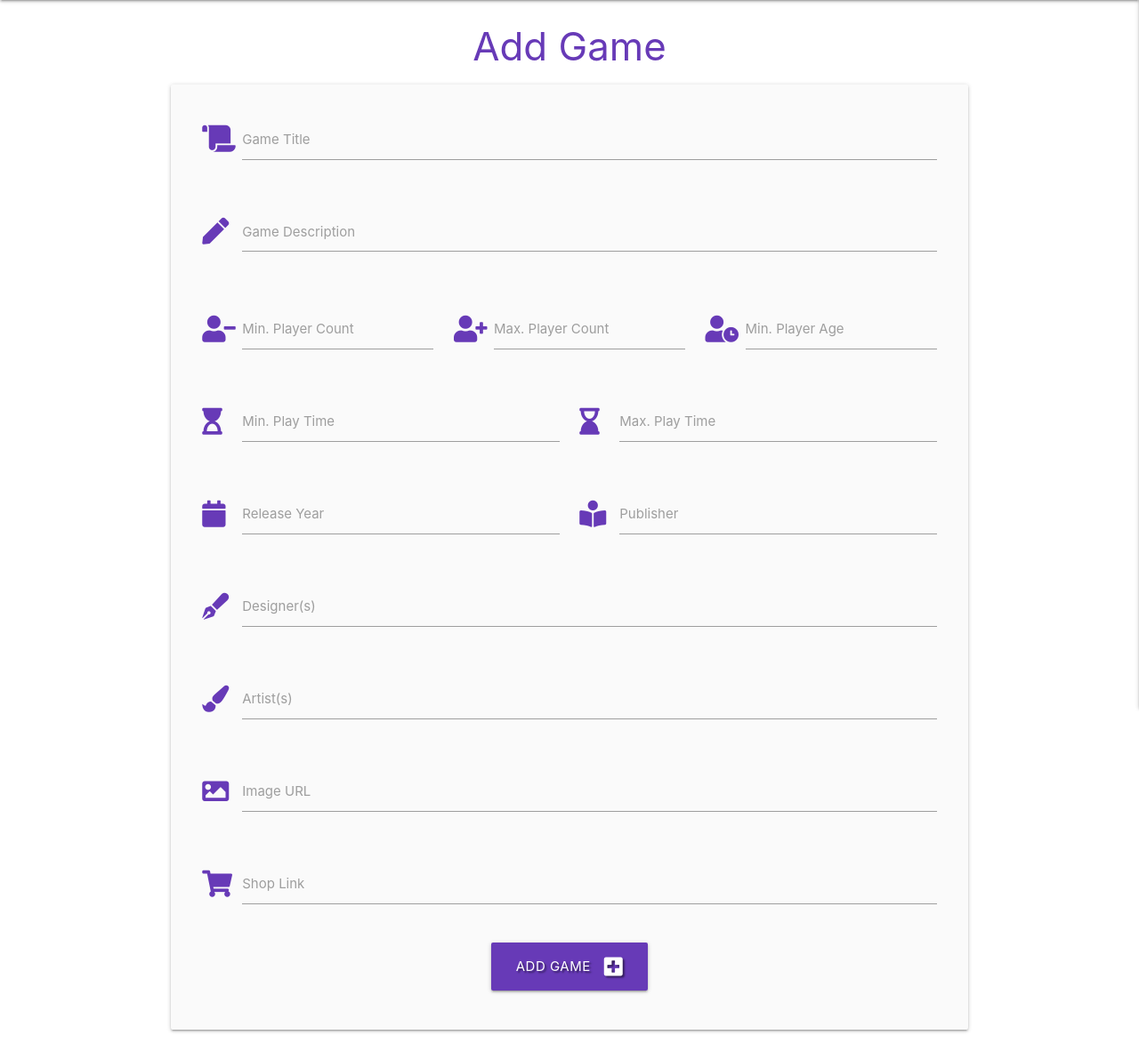
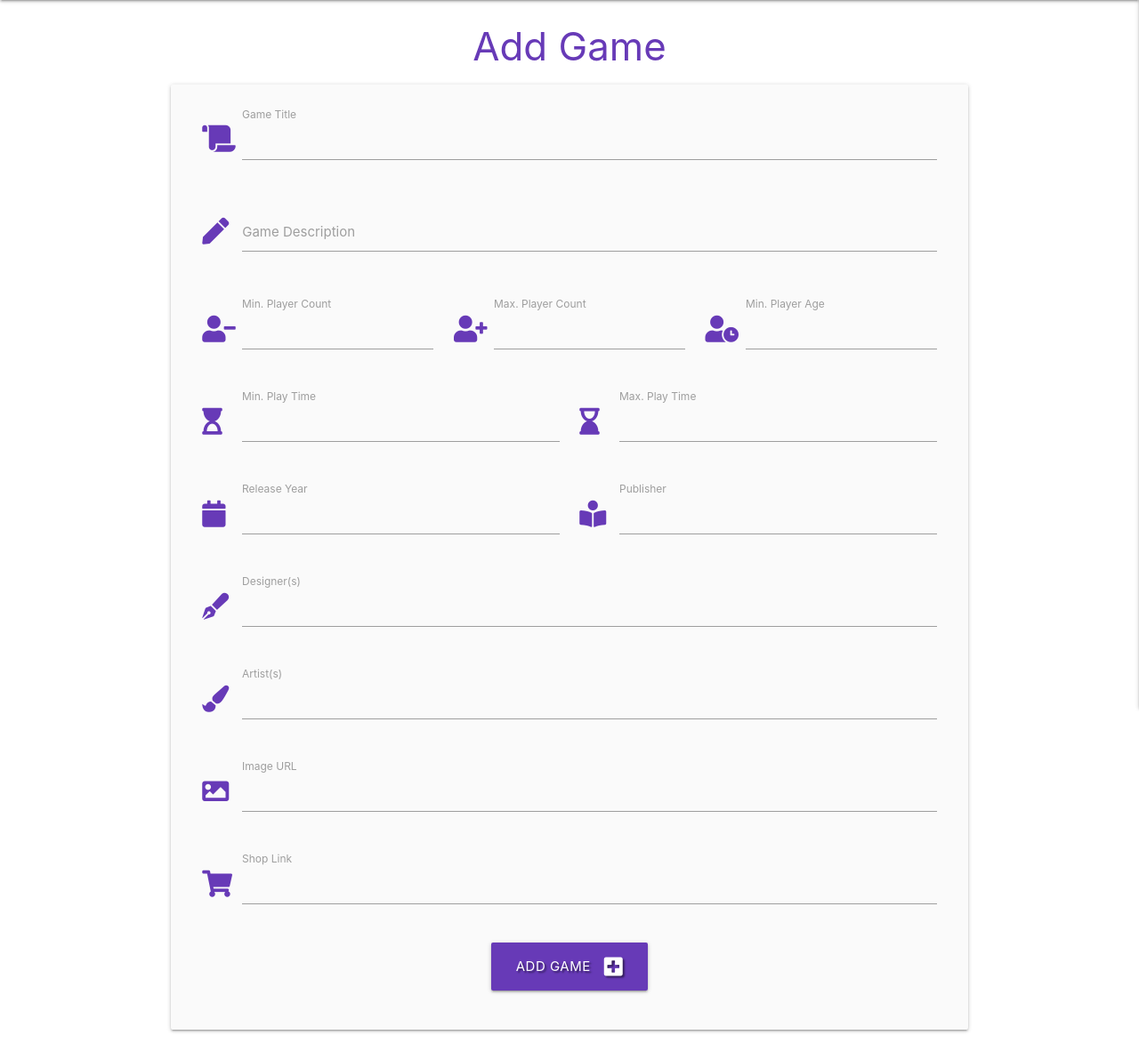
Before and after one commit to NickChapman1988/game-shelf, a Flask app: page /add_game in a window 1280 px wide. Shown: the part 64-1237 px from the top of the page at 89% size. Run offline with Flask 2, Linux system fonts and the light colour scheme; the visitor is signed in with stand-in values (Sample User, id 1); data that the repository does not hold is empty; some libraries are stand-ins or nearby versions.

Commit message:
Add form validation to Add Game form

```diff
--- a/app.py
+++ b/app.py
@@ -161,35 +161,37 @@ def add_game():
 
             # check if game already exists in db
             existing_game = mongo.db.catalogue.find_one(
-                {"game_title": request.form.get("game_title").lower()})
+                {"game_title": request.form.get("game_title")})
 
             if existing_game:
-                flash("Game already added")
+                flash("Game already added!")
                 return redirect(url_for('profile', username=session['user']))
 
-            game = {
-                "game_title": request.form.get("game_title"),
-                "game_description": request.form.get("game_description"),
-                "min_player_count": request.form.get("min_player_count"),
-                "max_player_count": request.form.get("max_player_count"),
-                "min_play_time": request.form.get("min_play_time"),
-                "max_play_time": request.form.get("max_play_time"),
-                "min_player_age": request.form.get("min_player_age"),
-                "release_year": request.form.get("release_year"),
-                "designer": request.form.get("designer"),
-                "artist": request.form.get("artist"),
-                "publisher": request.form.get("publisher"),
-                "image_url": request.form.get("image_url"),
-                "shop_link": request.form.get("shop_link")
-            }
+            else:
 
-            mongo.db.catalogue.insert_one(game)
-            flash("Game Added Successfully")
-            return redirect(url_for('profile', username=session['user']))
+                game = {
+                    "game_title": request.form.get("game_title"),
+                    "game_description": request.form.get("game_description"),
+                    "min_player_count": request.form.get("min_player_count"),
+                    "max_player_count": request.form.get("max_player_count"),
+                    "min_play_time": request.form.get("min_play_time"),
+                    "max_play_time": request.form.get("max_play_time"),
+                    "min_player_age": request.form.get("min_player_age"),
+                    "release_year": request.form.get("release_year"),
+                    "designer": request.form.get("designer"),
+                    "artist": request.form.get("artist"),
+                    "publisher": request.form.get("publisher"),
+                    "image_url": request.form.get("image_url"),
+                    "shop_link": request.form.get("shop_link")
+                }
+
+                mongo.db.catalogue.insert_one(game)
+                flash("Game Added Successfully")
+                return redirect(url_for('profile', username=session['user']))
 
     else:
         flash("Sorry, you don't have permission to access this page")
-        return redirect(url_for('catalogue'))
+        return redirect(url_for('get_catalogue'))
 
     titles = list(mongo.db.catalogue.find().sort("game_title", 1))
     return render_template("add_game.html", titles=titles)
--- a/templates/add_game.html
+++ b/templates/add_game.html
@@ -12,7 +12,7 @@
                 <div class="input-field col s12">
                     <i class="fas fa-scroll prefix deep-purple-text"></i>
                     <input id="game_title" name="game_title" class="validate" required></input>
-                    <label for="game_title">Game Title</label>
+                    <label for="game_title" class="active">Game Title</label>
                 </div>
             </div>
             <!-- Game Description -->
@@ -20,25 +20,25 @@
                 <div class="input-field col s12">
                     <i class="fas fa-pen prefix deep-purple-text"></i>
                     <textarea id="game_description" name="game_description" class="materialize-textarea validate" required></textarea>
-                    <label for="game_description">Game Description</label>
+                    <label for="game_description" class="active">Game Description</label>
                 </div>
             </div>
             <!-- Player Counts -->
             <div class="row">
                 <div class="input-field col s4">
                     <i class="fas fa-user-minus prefix deep-purple-text"></i>
-                    <input id="min_player_count" name="min_player_count" class="validate" required></input>
-                    <label for="min_player_count">Min. Player Count</label>
+                    <input id="min_player_count" name="min_player_count" class="validate" pattern="[0-9]{1,2}" required></input>
+                    <label for="min_player_count" class="active">Min. Player Count</label>
                 </div>
                 <div class="input-field col s4">
                     <i class="fas fa-user-plus prefix deep-purple-text"></i>
-                    <input id="max_player_count" name="max_player_count" class="validate" required></input>
-                    <label for="max_player_count">Max. Player Count</label>
+                    <input id="max_player_count" name="max_player_count" class="validate" pattern="[0-9]{1,2}" required></input>
+                    <label for="max_player_count" class="active">Max. Player Count</label>
                 </div>
                 <div class="input-field col s4">
                     <i class="fas fa-user-clock prefix deep-purple-text"></i>
                     <input id="min_player_age" name="min_player_age" class="validate" required></input>
-                    <label for="min_player_age">Min. Player Age</label>
+                    <label for="min_player_age" class="active">Min. Player Age</label>
                 </div>
             </div>
             <!-- Play Time -->
@@ -46,25 +46,25 @@
                 <div class="input-field col s6">
                     <i class="fas fa-hourglass-start prefix deep-purple-text"></i>
                     <input id="min_play_time" name="min_play_time" class="validate" required></input>
-                    <label for="min_play_time">Min. Play Time</label>
+                    <label for="min_play_time" class="active">Min. Play Time</label>
                 </div>
                 <div class="input-field col s6">
                     <i class="fas fa-hourglass-end prefix deep-purple-text"></i>
                     <input id="max_play_time" name="max_play_time" class="validate" required></input>
-                    <label for="max_play_time">Max. Play Time</label>
+                    <label for="max_play_time" class="active">Max. Play Time</label>
                 </div>
             </div>
             <!-- Release Year and Publisher -->
             <div class="row">
                 <div class="input-field col s6">
                     <i class="fas fa-calendar prefix deep-purple-text"></i>
-                    <input id="release_year" name="release_year" class="validate" required></input>
-                    <label for="release_year">Release Year</label>
+                    <input id="release_year" name="release_year" class="validate" pattern="[0-9]{4}" required></input>
+                    <label for="release_year" class="active">Release Year</label>
                 </div>
                 <div class="input-field col s6">
                     <i class="fas fa-book-reader prefix deep-purple-text"></i>
                     <input id="publisher" name="publisher" class="validate" required></input>
-                    <label for="publisher">Publisher</label>
+                    <label for="publisher" class="active">Publisher</label>
                 </div>
             </div>
             <!-- Designer(s)-->
@@ -72,7 +72,7 @@
                 <div class="input-field col s12">
                     <i class="fas fa-pen-fancy prefix deep-purple-text"></i>
                     <input id="designer" name="designer" class="validate" required></input>
-                    <label for="designer">Designer(s)</label>
+                    <label for="designer" class="active">Designer(s)</label>
                 </div>
             </div>
             <!-- Artist(s) -->
@@ -80,7 +80,7 @@
                 <div class="input-field col s12">
                     <i class="fas fa-paint-brush prefix deep-purple-text"></i>
                     <input id="artist" name="artist" class="validate" required></input>
-                    <label for="artist">Artist(s)</label>
+                    <label for="artist" class="active">Artist(s)</label>
                 </div>
             </div>
             <!-- Image URL -->
@@ -88,7 +88,7 @@
                 <div class="input-field col s12">
                     <i class="fas fa-image prefix deep-purple-text"></i>
                     <input id="image_url" name="image_url" class="validate" required></input>
-                    <label for="image_url">Image URL</label>
+                    <label for="image_url" class="active">Image URL</label>
                 </div>
             </div>
             <!-- Shop Link -->
@@ -96,7 +96,7 @@
                 <div class="input-field col s12">
                     <i class="fas fa-shopping-cart prefix deep-purple-text"></i>
                     <input id="shop_link" name="shop_link" class="validate" required></input>
-                    <label for="shop_link">Shop Link</label>
+                    <label for="shop_link" class="active">Shop Link</label>
                 </div>
             </div>
             <!-- Submit Button -->
```
